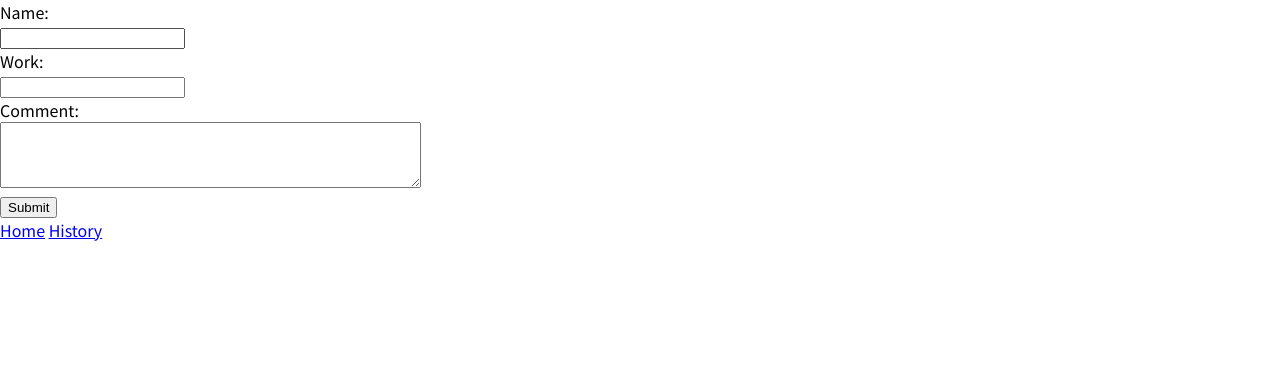
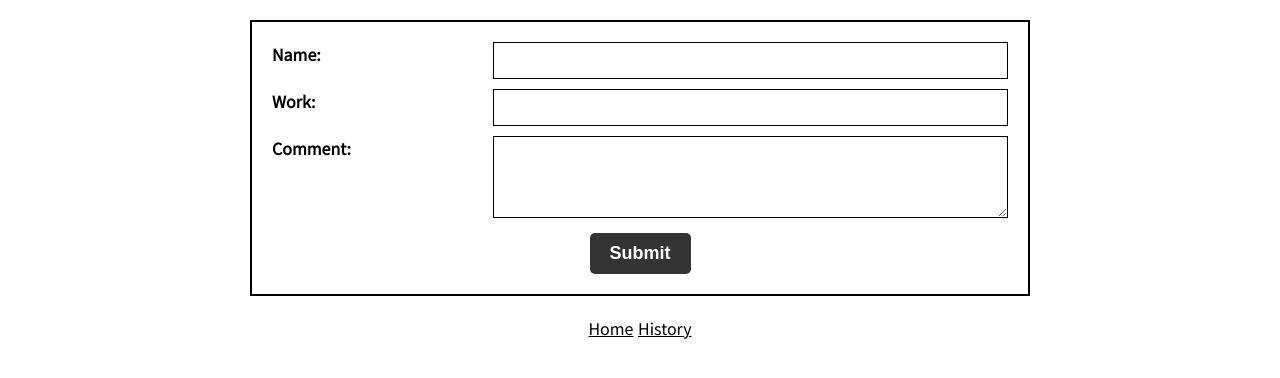
Before and after one commit to N-showtime/daily-report, a website built with Vite: page index.html in a window 1280 px wide. Built offline with nearby package versions, Linux system fonts and the light colour scheme.

Commit message:
cssをプログラミング

```diff
--- a/src/style.css
+++ b/src/style.css
@@ -1,3 +1,67 @@
 body {
   font-family: "Noto Sans JP", Helvetica, arial,sans-serif;
+  padding: 20px;;
 }
+
+/* form */
+
+.form {
+  border: 2px  solid #000;
+  padding: 20px;
+  max-width: 780px;
+  width: 100%;
+  margin: 0 auto;
+}
+.form-list {
+  display: flex;
+  margin-bottom: 10px;
+}
+.form-title {
+  font-weight: bold;
+  cursor: pointer;
+  width: 30%;
+}
+.form-field {
+  width: 70%;
+}
+.form-button {
+  text-align: center;
+}
+
+
+/* input, textarea */
+
+.input-field {
+  width: 100%;
+  padding: 10px;
+  border: 1px solid #000;
+}
+
+/* button */
+
+.button {
+  border: 0;
+  font-size: 18px;
+  padding: 10px 20px;
+  font-weight: bold;
+  cursor: pointer;
+  background-color: #333;
+  color: #fff;
+  border-radius: 5px;
+  transition: opacity 0.25s;
+}
+
+.button:hover {
+  opacity: 0.8;
+}
+
+/* history-link */
+
+.history-link {
+  margin-top: 20px;
+  text-align: center;
+}
+.history-link > a {
+  margin: 0.5px;
+  color: #000;
+}
```
